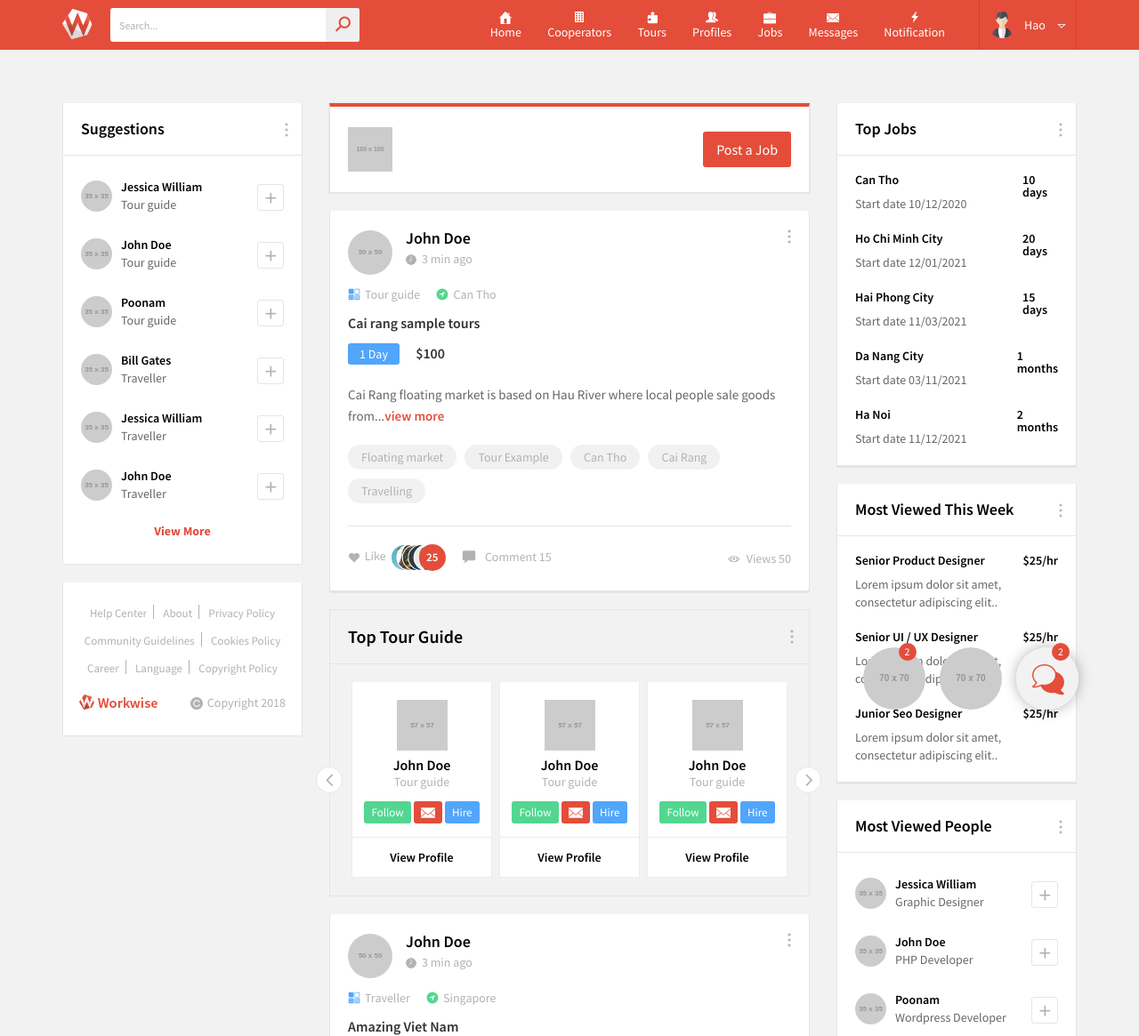
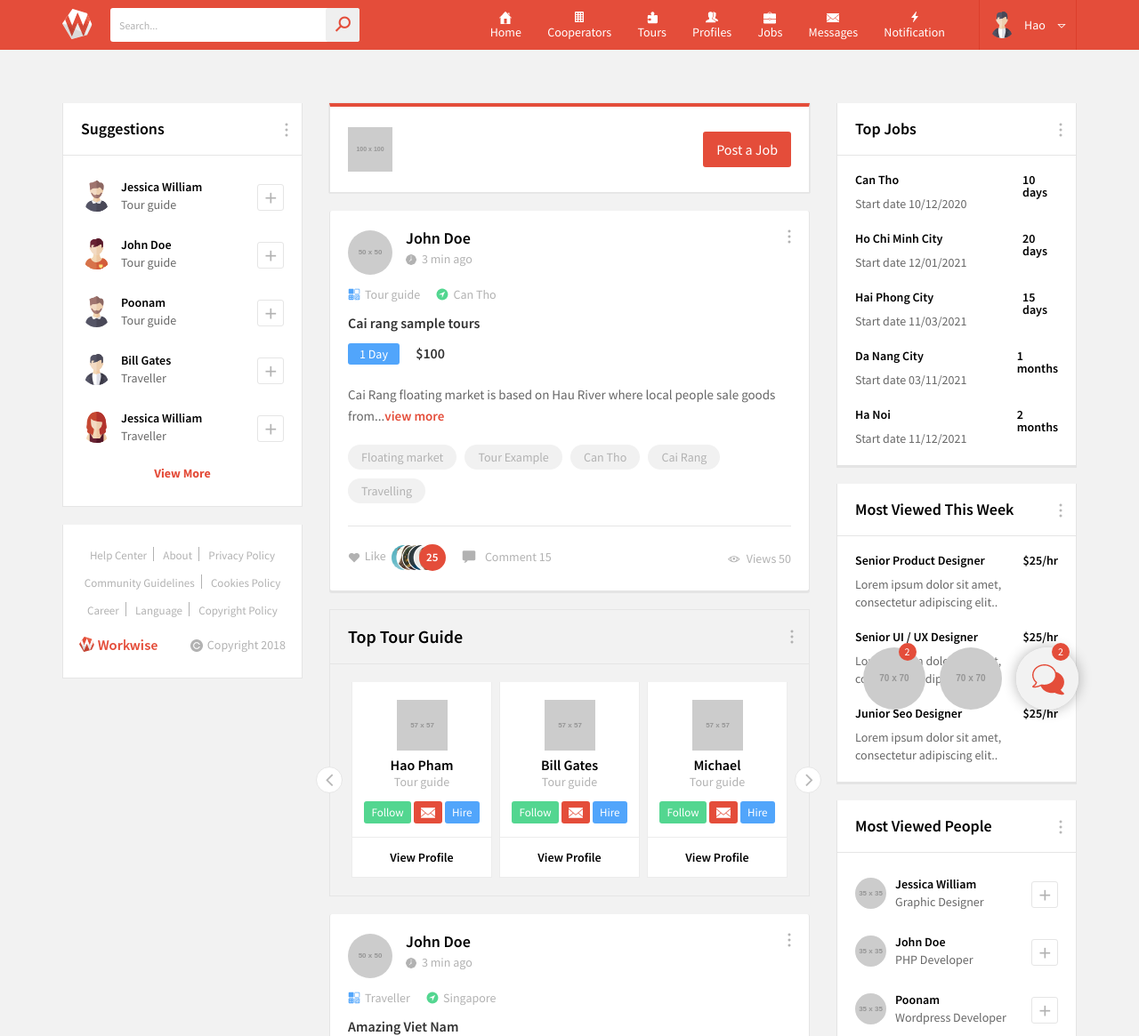
Before and after one commit to tranminhkhang8198/the-travel-connection, a plain HTML site: page HTML/index.html in a window 1280 px wide. Shown: the top 1165 px of the page at 89% size. Drawn offline with Linux system fonts and the light colour scheme; some packages are replaced by stand-ins of ours; placeholder pictures from the web are drawn by us; a script that the page names is missing.

Commit message:
Co da check

```diff
--- a/HTML/index.html
+++ b/HTML/index.html
@@ -301,7 +301,7 @@
 										<!--sd-title end-->
 										<div class="suggestions-list">
 											<div class="suggestion-usd">
-												<img src="http://via.placeholder.com/35x35" alt="">
+												<img src="./images/man.svg" alt="" height="35" width="35">
 												<div class="sgt-text">
 													<h4>Jessica William</h4>
 													<span>Tour guide</span>
@@ -309,7 +309,7 @@
 												<span><i class="la la-plus"></i></span>
 											</div>
 											<div class="suggestion-usd">
-												<img src="http://via.placeholder.com/35x35" alt="">
+												<img src="./images/young.svg" alt="" height="35" width="35">
 												<div class="sgt-text">
 													<h4>John Doe</h4>
 													<span>Tour guide</span>
@@ -317,7 +317,7 @@
 												<span><i class="la la-plus"></i></span>
 											</div>
 											<div class="suggestion-usd">
-												<img src="http://via.placeholder.com/35x35" alt="">
+												<img src="./images/man-in-middle.png" alt="" height="35" width="35">
 												<div class="sgt-text">
 													<h4>Poonam</h4>
 													<span>Tour guide</span>
@@ -325,7 +325,7 @@
 												<span><i class="la la-plus"></i></span>
 											</div>
 											<div class="suggestion-usd">
-												<img src="http://via.placeholder.com/35x35" alt="">
+												<img src="./images/modern.svg" alt="" height="35" width="35">
 												<div class="sgt-text">
 													<h4>Bill Gates</h4>
 													<span>Traveller</span>
@@ -333,21 +333,14 @@
 												<span><i class="la la-plus"></i></span>
 											</div>
 											<div class="suggestion-usd">
-												<img src="http://via.placeholder.com/35x35" alt="">
+												<img src="./images/woman.svg" alt="" height="35" width="35">
 												<div class="sgt-text">
 													<h4>Jessica William</h4>
 													<span>Traveller</span>
 												</div>
 												<span><i class="la la-plus"></i></span>
 											</div>
-											<div class="suggestion-usd">
-												<img src="http://via.placeholder.com/35x35" alt="">
-												<div class="sgt-text">
-													<h4>John Doe</h4>
-													<span>Traveller</span>
-												</div>
-												<span><i class="la la-plus"></i></span>
-											</div>
+
 											<div class="view-more">
 												<a href="#" title="">View More</a>
 											</div>
@@ -473,7 +466,7 @@
 												<!--user-profy end-->
 												<div class="user-profy">
 													<img src="http://via.placeholder.com/57x57" alt="">
-													<h3>John Doe</h3>
+													<h3>Jessica</h3>
 													<span>Tour guide</span>
 													<ul>
 														<li><a href="#" title="" class="followw">Follow</a></li>
@@ -486,7 +479,7 @@
 												<!--user-profy end-->
 												<div class="user-profy">
 													<img src="http://via.placeholder.com/57x57" alt="">
-													<h3>John Doe</h3>
+													<h3>Hao Pham</h3>
 													<span>Tour guide</span>
 													<ul>
 														<li><a href="#" title="" class="followw">Follow</a></li>
@@ -499,7 +492,7 @@
 												<!--user-profy end-->
 												<div class="user-profy">
 													<img src="http://via.placeholder.com/57x57" alt="">
-													<h3>John Doe</h3>
+													<h3>Bill gates</h3>
 													<span>Tour guide</span>
 													<ul>
 														<li><a href="#" title="" class="followw">Follow</a></li>
@@ -512,7 +505,7 @@
 												<!--user-profy end-->
 												<div class="user-profy">
 													<img src="http://via.placeholder.com/57x57" alt="">
-													<h3>John Doe</h3>
+													<h3>Michael</h3>
 													<span>Tour guide</span>
 													<ul>
 														<li><a href="#" title="" class="followw">Follow</a></li>
```
